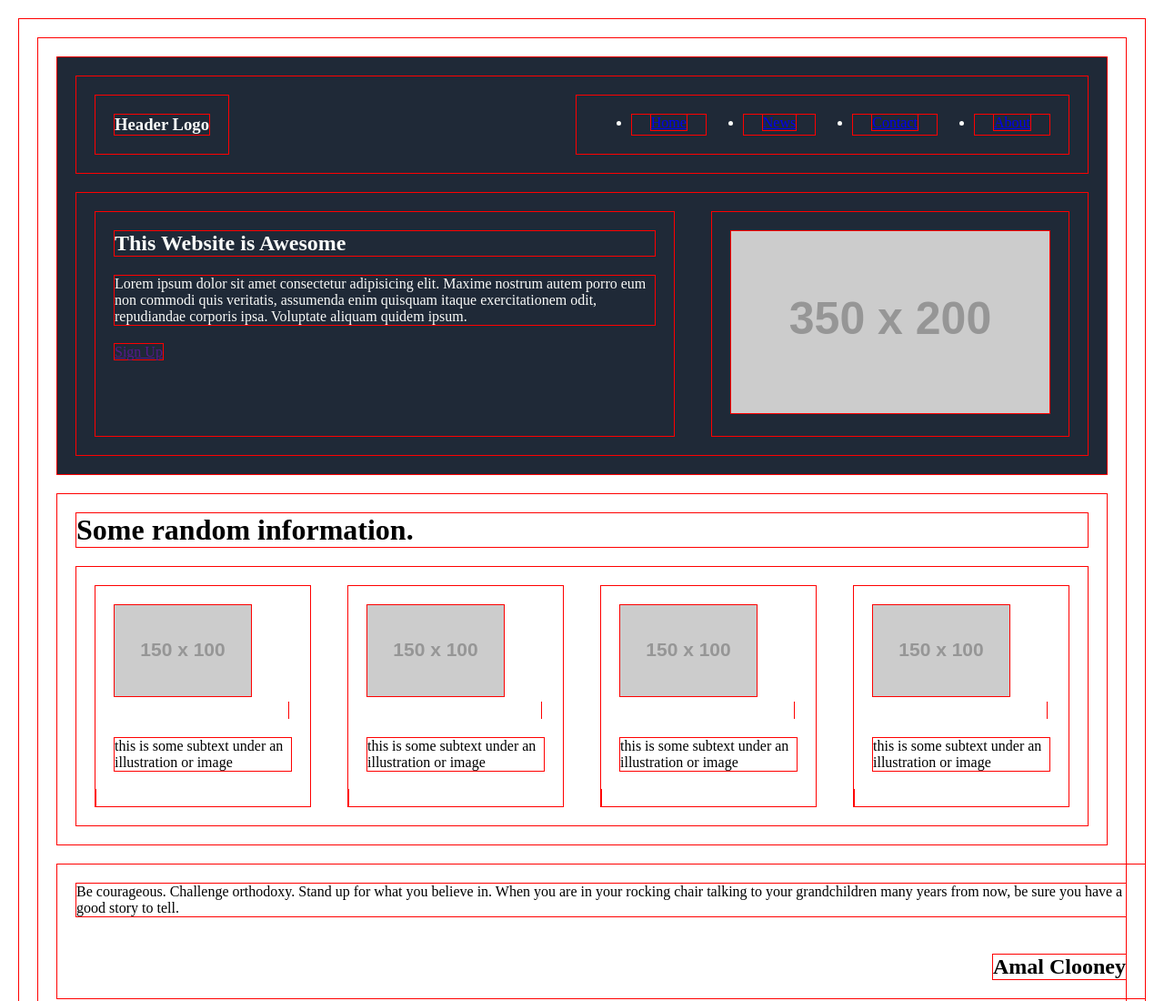
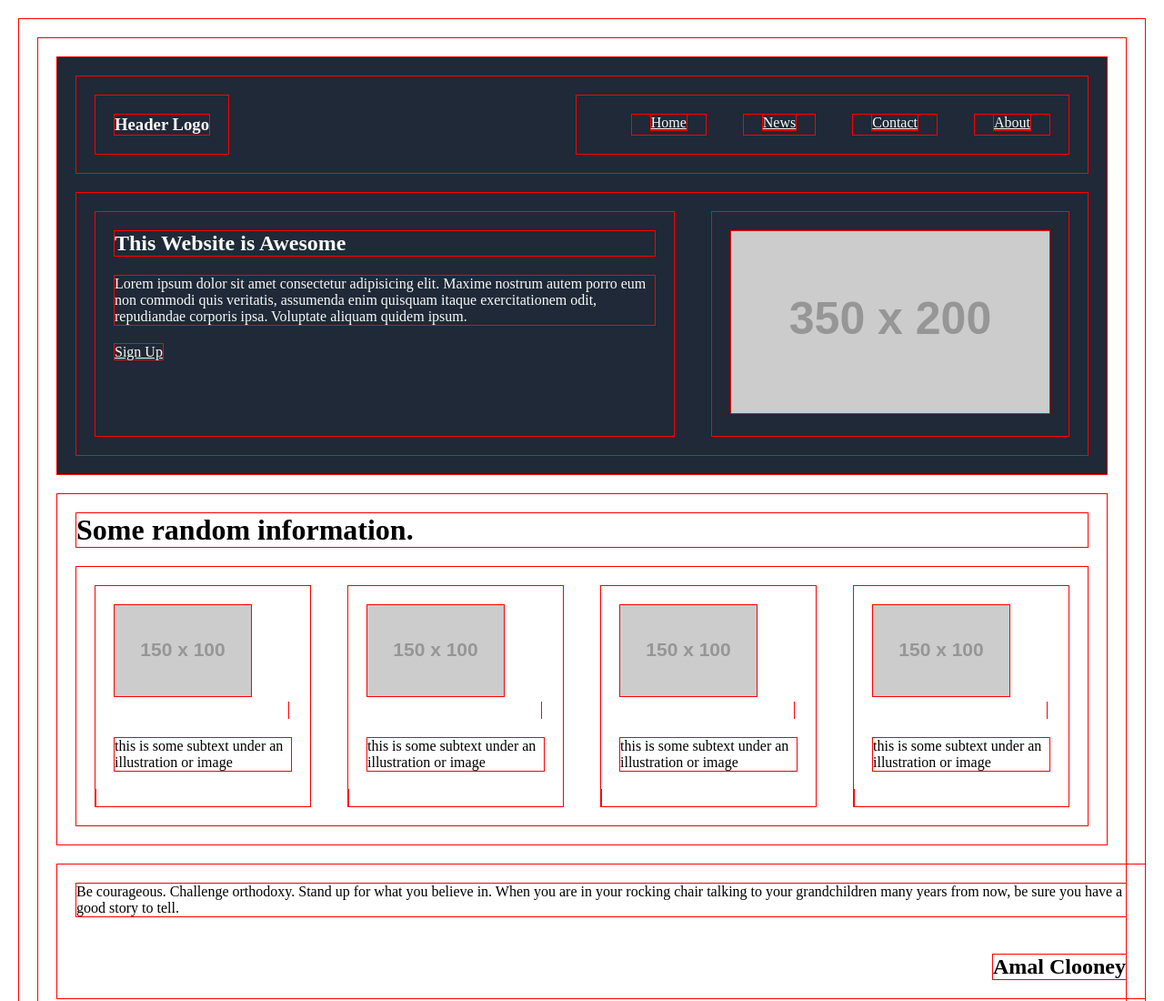
Before and after one commit to ahmed666916/landing-page-redo, a plain HTML site: page index.html in a window 1280 px wide. Shown: the top 1100 px of the page at 91% size. Drawn offline with Linux system fonts and the light colour scheme; placeholder pictures from the web are drawn by us.

Commit message:
changed the font color to white of header logo, navbar links and sign up button

```diff
--- a/css/style.css
+++ b/css/style.css
@@ -22,10 +22,22 @@
 
 }
 
+.navigation li{
+    list-style:none ;
+}
+
+.navigation li a{
+    color:#F9FAF8 ;
+}
+
 
 
 .header-container {
     display: flex;
+}
+
+.header-container a{
+    color:#F9FAF8
 }
 
 .text{
```
